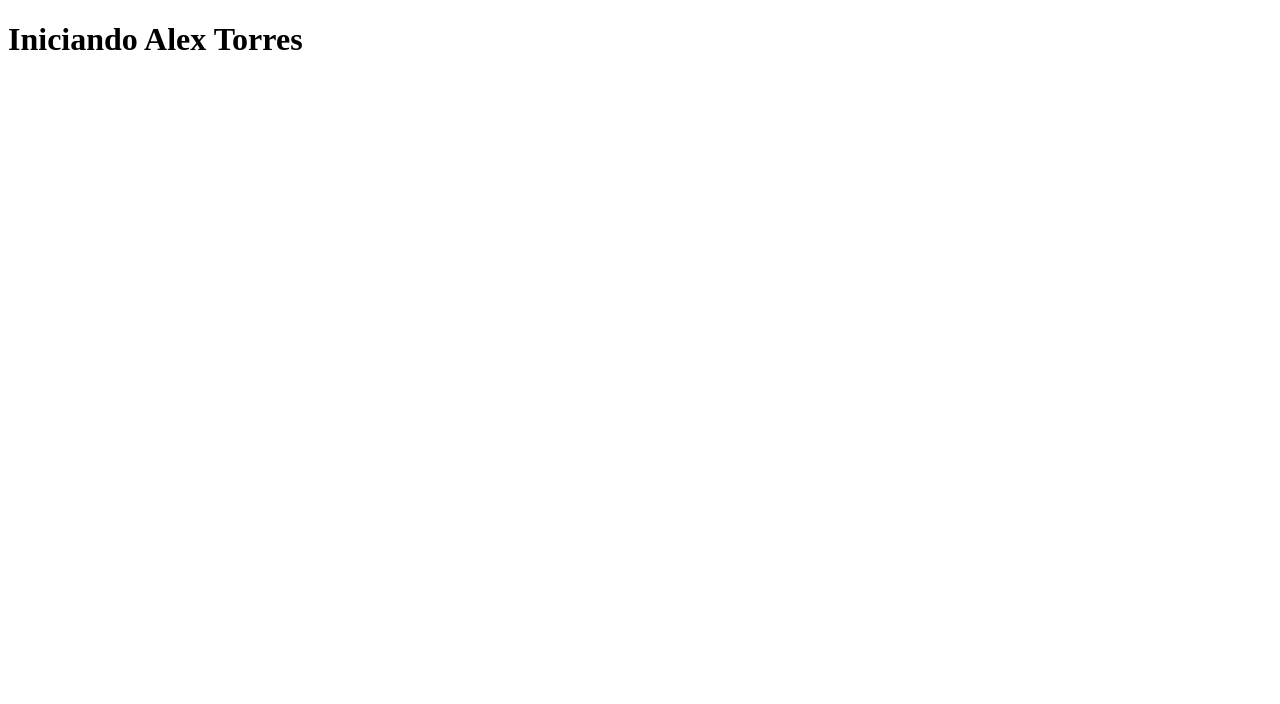
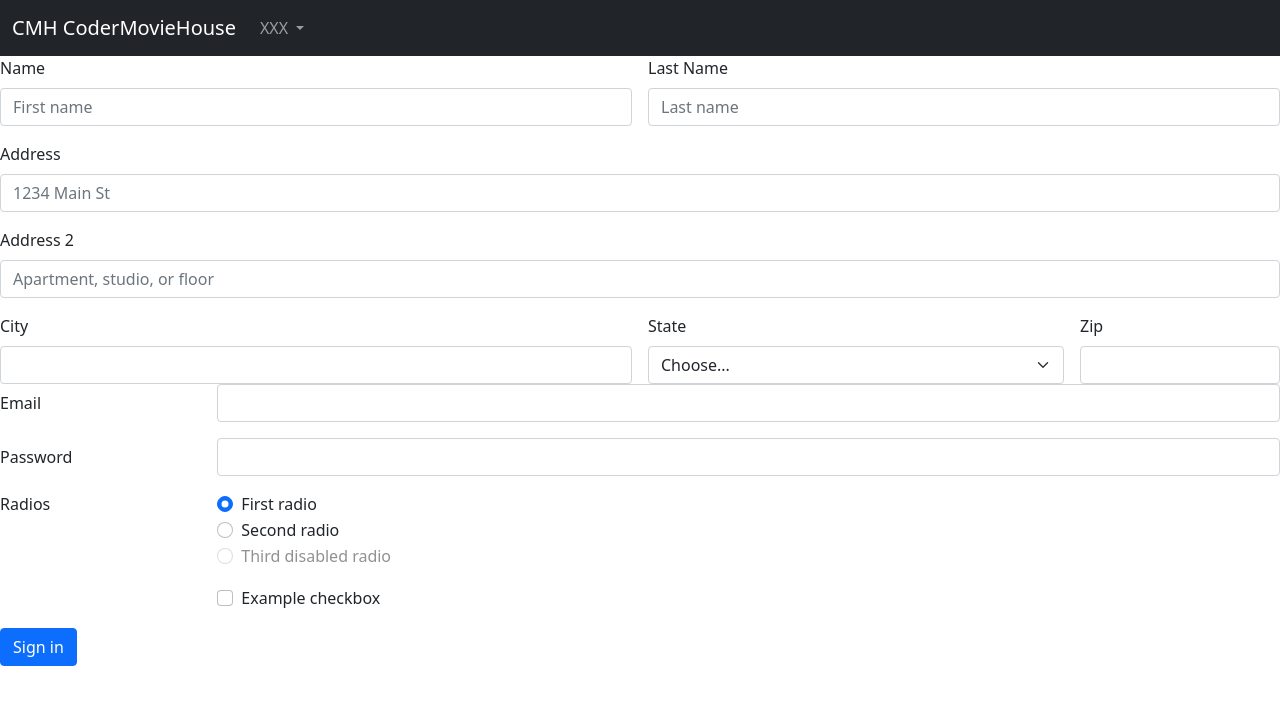
Before and after one commit to Alex-Solar/alex-torres, an Angular app: page / in a window 1280 px wide. Shown: the top 704 px of the page. Built offline with nearby package versions, Linux system fonts and the light colour scheme.

Commit message:
se incorpora Bootstrap en Index y en componentes login y registro

```diff
--- a/src/app/app.component.html
+++ b/src/app/app.component.html
@@ -1 +1,2 @@
-<h1>Iniciando Alex Torres</h1>
+<app-login></app-login>
+<app-registro></app-registro>
--- a/src/app/components/login/login.component.html
+++ b/src/app/components/login/login.component.html
@@ -1 +1,22 @@
-<p>login works!</p>
+<nav class="navbar navbar-expand-lg navbar-dark bg-dark">
+    <div class="container-fluid">
+      <a class="navbar-brand" href="">CMH CoderMovieHouse</a>
+      <button class="navbar-toggler" type="button" data-bs-toggle="collapse" data-bs-target="#navbarNavDarkDropdown" aria-controls="navbarNavDarkDropdown" aria-expanded="false" aria-label="Toggle navigation">
+        <span class="navbar-toggler-icon"></span>
+      </button>
+      <div class="collapse navbar-collapse" id="navbarNavDarkDropdown">
+        <ul class="navbar-nav">
+          <li class="nav-item dropdown">
+            <a class="nav-link dropdown-toggle" href="#" id="navbarDarkDropdownMenuLink" role="button" data-bs-toggle="dropdown" aria-expanded="false">
+              XXX
+            </a>
+            <ul class="dropdown-menu dropdown-menu-dark" aria-labelledby="navbarDarkDropdownMenuLink">
+              <li><a class="dropdown-item" href="#">Registrations</a></li>
+              <li><a class="dropdown-item" href="#">Shopping Cart</a></li>
+              <li><a class="dropdown-item" href="#">Information</a></li>
+            </ul>
+          </li>
+        </ul>
+      </div>
+    </div>
+  </nav>
--- a/src/app/components/registro/registro.component.html
+++ b/src/app/components/registro/registro.component.html
@@ -1 +1,82 @@
-<p>registro works!</p>
+  <form class="row g-3">
+    <div class="col">
+      <label for="inputName" class="form-label">Name</label>
+      <input type="text" class="form-control" placeholder="First name" aria-label="First name">
+    </div>
+    <div class="col">
+      <label for="inputLastName" class="form-label">Last Name</label>
+      <input type="text" class="form-control" placeholder="Last name" aria-label="Last name">
+    </div>
+    <div class="col-12">
+      <label for="inputAddress" class="form-label">Address</label>
+      <input type="text" class="form-control" id="inputAddress" placeholder="1234 Main St">
+    </div>
+    <div class="col-12">
+      <label for="inputAddress2" class="form-label">Address 2</label>
+      <input type="text" class="form-control" id="inputAddress2" placeholder="Apartment, studio, or floor">
+    </div>
+    <div class="col-md-6">
+      <label for="inputCity" class="form-label">City</label>
+      <input type="text" class="form-control" id="inputCity">
+    </div>
+    <div class="col-md-4">
+      <label for="inputState" class="form-label">State</label>
+      <select id="inputState" class="form-select">
+        <option selected>Choose...</option>
+        <option>...</option>
+      </select>
+    </div>
+    <div class="col-md-2">
+      <label for="inputZip" class="form-label">Zip</label>
+      <input type="text" class="form-control" id="inputZip">
+    </div>
+
+  </form>
+  <form>
+    <div class="row mb-3">
+      <label for="inputEmail3" class="col-sm-2 col-form-label">Email</label>
+      <div class="col-sm-10">
+        <input type="email" class="form-control" id="inputEmail3">
+      </div>
+    </div>
+    <div class="row mb-3">
+      <label for="inputPassword3" class="col-sm-2 col-form-label">Password</label>
+      <div class="col-sm-10">
+        <input type="password" class="form-control" id="inputPassword3">
+      </div>
+    </div>
+    <fieldset class="row mb-3">
+      <legend class="col-form-label col-sm-2 pt-0">Radios</legend>
+      <div class="col-sm-10">
+        <div class="form-check">
+          <input class="form-check-input" type="radio" name="gridRadios" id="gridRadios1" value="option1" checked>
+          <label class="form-check-label" for="gridRadios1">
+            First radio
+          </label>
+        </div>
+        <div class="form-check">
+          <input class="form-check-input" type="radio" name="gridRadios" id="gridRadios2" value="option2">
+          <label class="form-check-label" for="gridRadios2">
+            Second radio
+          </label>
+        </div>
+        <div class="form-check disabled">
+          <input class="form-check-input" type="radio" name="gridRadios" id="gridRadios3" value="option3" disabled>
+          <label class="form-check-label" for="gridRadios3">
+            Third disabled radio
+          </label>
+        </div>
+      </div>
+    </fieldset>
+    <div class="row mb-3">
+      <div class="col-sm-10 offset-sm-2">
+        <div class="form-check">
+          <input class="form-check-input" type="checkbox" id="gridCheck1">
+          <label class="form-check-label" for="gridCheck1">
+            Example checkbox
+          </label>
+        </div>
+      </div>
+    </div>
+    <button type="submit" class="btn btn-primary">Sign in</button>
+  </form>
--- a/src/index.html
+++ b/src/index.html
@@ -6,6 +6,10 @@
   <base href="/">
   <meta name="viewport" content="width=device-width, initial-scale=1">
   <link rel="icon" type="image/x-icon" href="favicon.ico">
+  <link href="https://cdn.jsdelivr.net/npm/bootstrap@5.1.3/dist/css/bootstrap.min.css" rel="stylesheet" integrity="sha384-1BmE4kWBq78iYhFldvKuhfTAU6auU8tT94WrHftjDbrCEXSU1oBoqyl2QvZ6jIW3" crossorigin="anonymous">
+  <script src="https://cdn.jsdelivr.net/npm/bootstrap@5.1.3/dist/js/bootstrap.bundle.min.js" integrity="sha384-ka7Sk0Gln4gmtz2MlQnikT1wXgYsOg+OMhuP+IlRH9sENBO0LRn5q+8nbTov4+1p" crossorigin="anonymous"></script>
+  <script src="https://cdn.jsdelivr.net/npm/@popperjs/core@2.10.2/dist/umd/popper.min.js" integrity="sha384-7+zCNj/IqJ95wo16oMtfsKbZ9ccEh31eOz1HGyDuCQ6wgnyJNSYdrPa03rtR1zdB" crossorigin="anonymous"></script>
+
 </head>
 <body>
   <app-root></app-root>
```
